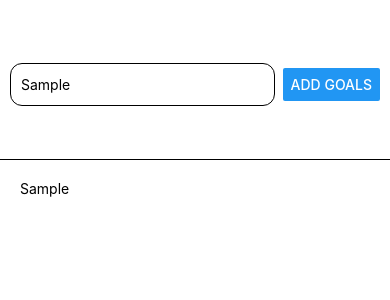
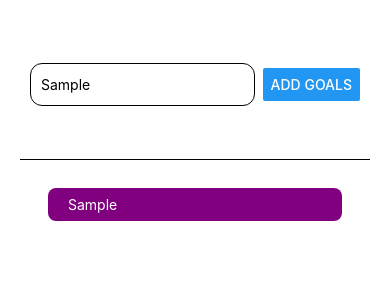
Before and after one commit to feb08/fluffy-bassoon, a React Native app: screen / in a window 390 px wide. Both pictures are taken after typing "Sample" into the empty fields and a click on the button "ADD GOALS". Shown: the top 300 px of the page. Built offline with nearby package versions, Linux system fonts and the light colour scheme.

Commit message:
ios & andorid styling differences || makeing content scrollable with scrollview

```diff
--- a/App.js
+++ b/App.js
@@ -1,6 +1,6 @@
 import { StatusBar } from 'expo-status-bar';
 import { useState } from 'react';
-import { Button, StyleSheet, Text, TextInput, View } from 'react-native';
+import { Button, StyleSheet, Text, TextInput, View, ScrollView } from 'react-native';
 
 export default function App() {
   const [enteredGoals, setEnteredGoals] = useState('');
@@ -20,7 +20,9 @@ export default function App() {
         <Button title='Add Goals' onPress={addGoalHandler}/>
       </View>
       <View style={styles.listContainer}>
-        {courseGoal.map((goal) => <Text key={goal}>{goal}</Text>)}
+        <ScrollView alwaysBounceVertical={false} showsVerticalScrollIndicator={false}>
+        {courseGoal.map((goal) => <View key={goal} style={styles.listGoals}><Text style={styles.listText}>{goal}</Text></View>)}
+        </ScrollView>
       </View>
     </View>
   );
@@ -30,6 +32,7 @@ const styles = StyleSheet.create({
   container: {
     flex: 1,
     backgroundColor: '#fff',
+    paddingHorizontal: 20
   },
   inputContainer: {
     paddingTop: 20,
@@ -53,5 +56,15 @@ const styles = StyleSheet.create({
     borderTopWidth: 1,
     paddingVertical: 20,
     paddingHorizontal: 20
+  },
+  listGoals: {
+    borderRadius: 8,
+    padding: 8,
+    margin: 8,
+    backgroundColor: 'purple',
+    paddingHorizontal: 20
+  },
+  listText: {
+    color: 'white',
   }
 });
```
